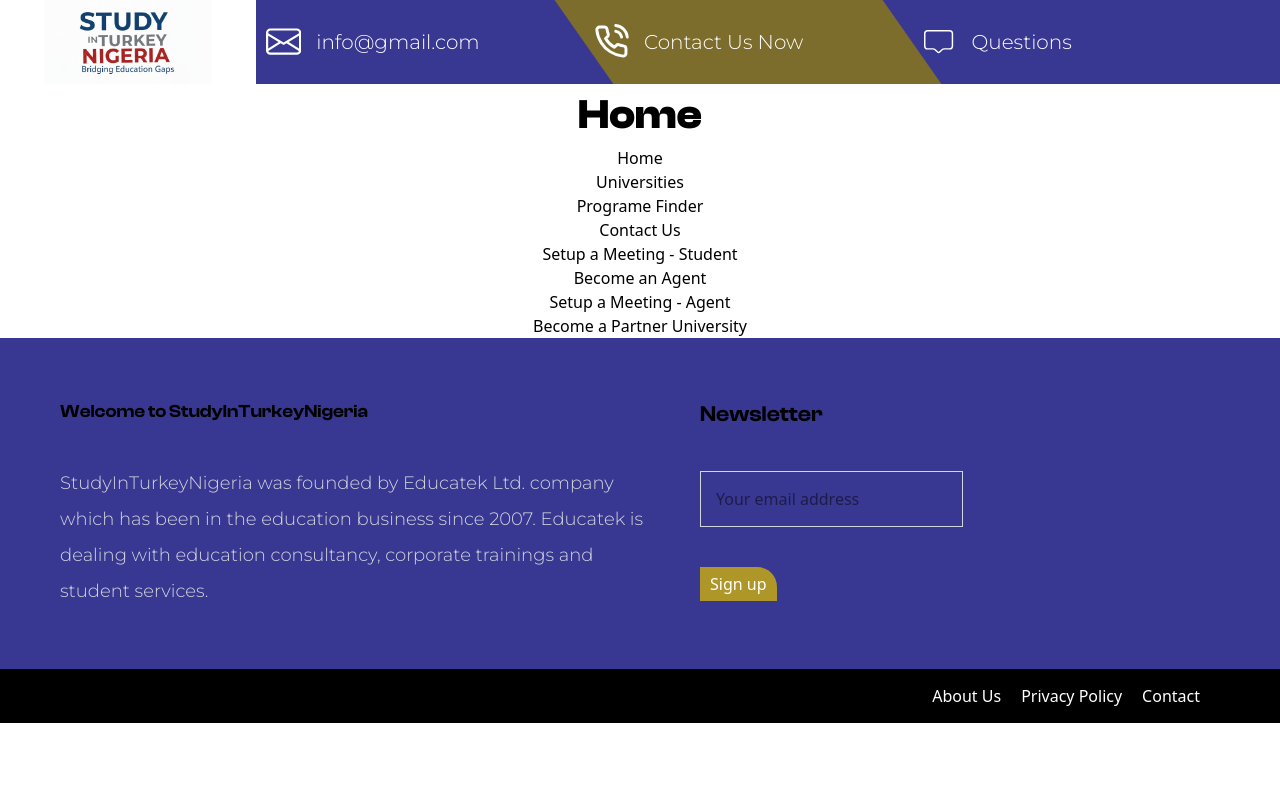
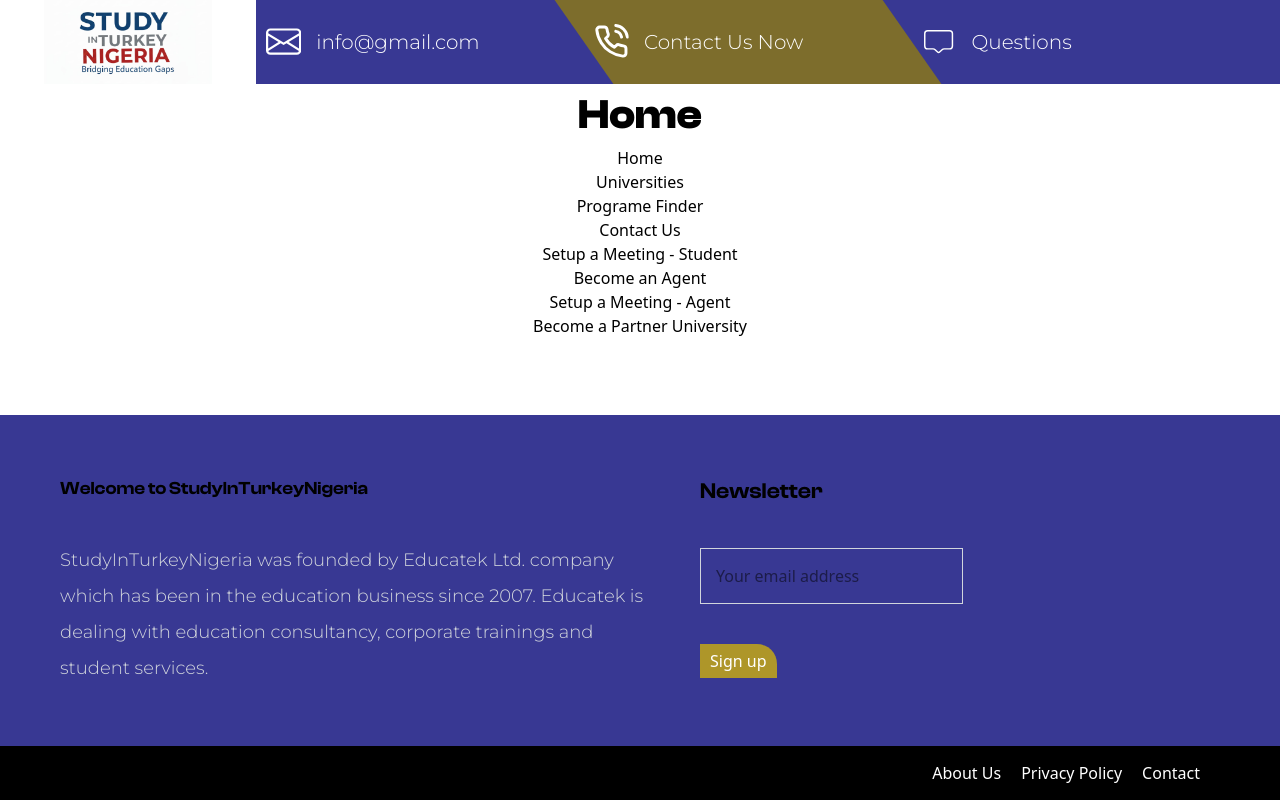
Before and after one commit to Netrue2025/studyinturkeynigeria, a React (Vite) app: page /#/ in a window 1280 px wide. Built offline with nearby package versions, Linux system fonts and the light colour scheme.

Commit message:
adjusted foorter

```diff
--- a/src/Styles/Footer.css
+++ b/src/Styles/Footer.css
@@ -1,10 +1,12 @@
 footer {
   margin: 0;
   padding: 0;
-  max-width: 100%;
+  width: 100dvw;
   display: flex;
   flex-direction: column;
   box-sizing: border-box;
+  position: absolute;
+  bottom: 0;
 }
 footer .footer-top {
   width: 100%;
--- a/src/Styles/Footer.scss
+++ b/src/Styles/Footer.scss
@@ -1,10 +1,13 @@
 footer {
   margin: 0;
   padding: 0;
-  max-width: 100%;
+  width: 100dvw;
   display: flex;
   flex-direction: column;
   box-sizing: border-box;
+  position: absolute;
+  bottom: 0;
+
 
   .footer-top {
     width: 100%;
```
Also changed, not shown: 1 other file (tests, documents, lock files or other folders).
